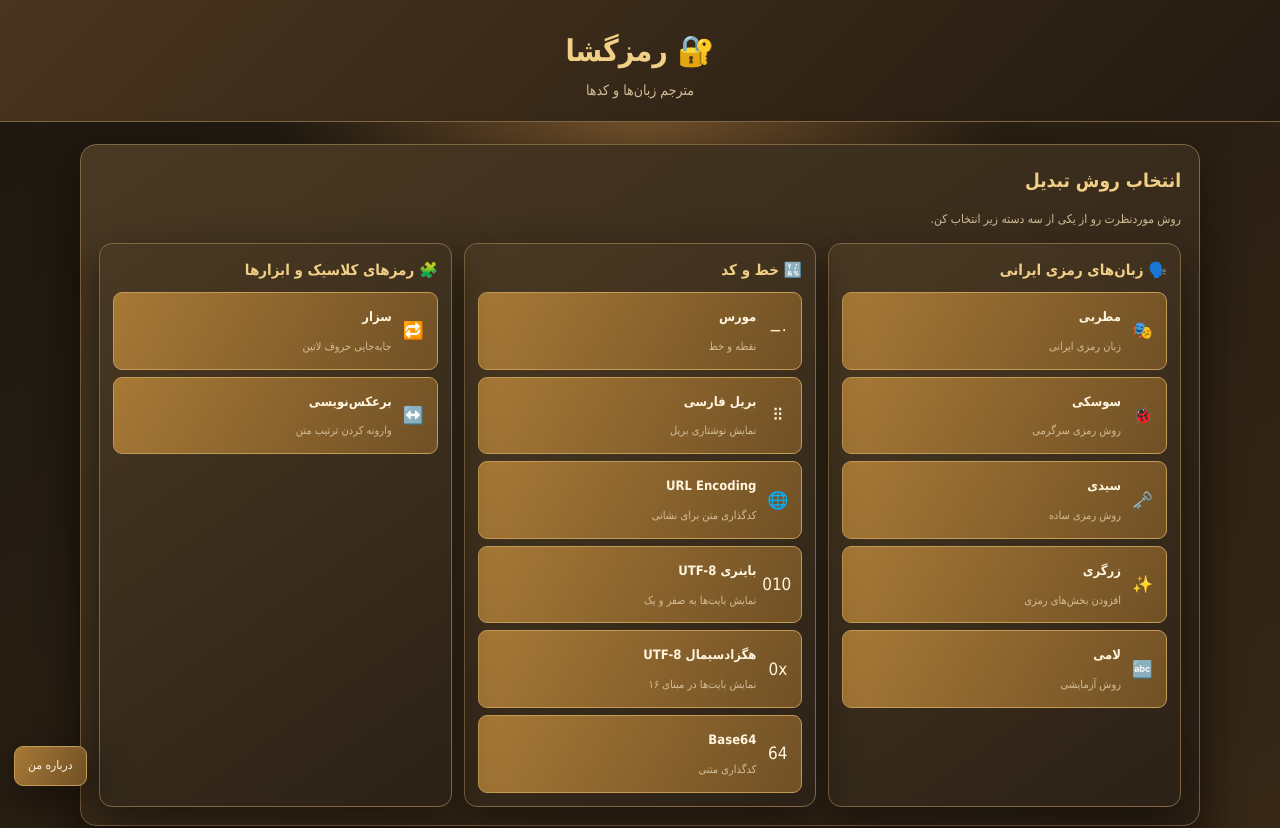
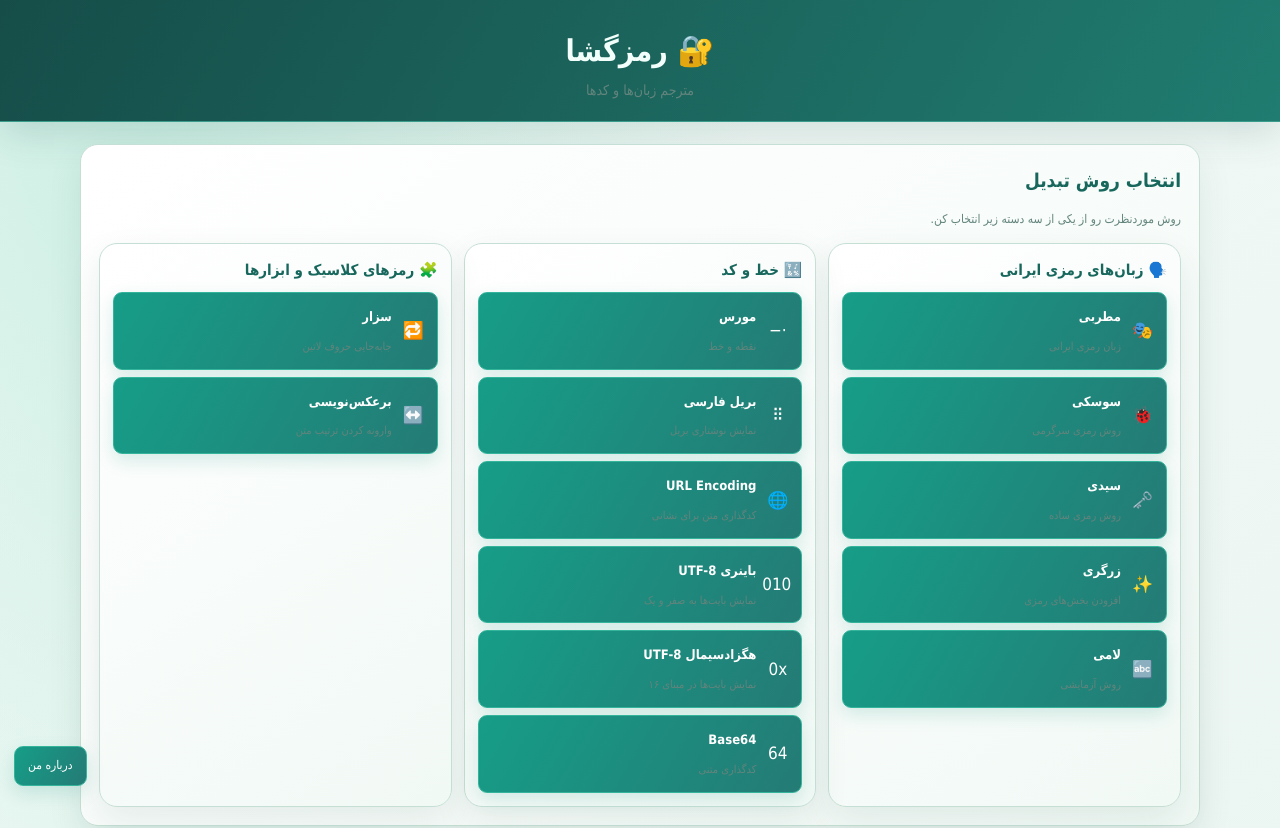
Before and after one commit to masoud73d/motarjeme-ramzi, a plain HTML site: page index.html in a window 1280 px wide. Shown: the top 828 px of the page. Drawn offline with Linux system fonts and the light colour scheme.

Commit message:
Refine secret languages palette

```diff
--- a/index.html
+++ b/index.html
@@ -62,7 +62,19 @@ textarea{min-height:115px}
 }
 
 /* MASOUD_VISUAL_REDESIGN_V1 */
-:root{--bg:#211b13;--panel:#33291c;--panel2:#493824;--border:#806744;--text:#fff4dc;--muted:#d4bd96;--accent:#e7b65f;--gold:#f3d48d;--input:#211a12;--shadow:0 14px 38px #100b05aa}body{background:radial-gradient(ellipse at 50% 0%,#74522b,transparent 40%),linear-gradient(145deg,#1c1710,#382817 60%,#17120c)!important}header{background:linear-gradient(135deg,#49351f,#241b12)!important;border-color:#806744!important}.panel,.language-group{background:linear-gradient(145deg,#493923,#2b2116)!important;border-color:#806744!important;box-shadow:0 16px 40px #100a05aa!important}h2,h3,.brand{color:#f1cf86!important}button,.primary,.method.active{background:linear-gradient(120deg,#a77936,#705025)!important;border-color:#c39b57!important;color:#fff5df!important}textarea,select{background:#211a12!important;border-color:#806744!important;color:#fff4dc!important}
+/* Secret-language studio — deep teal, mint and warm coral */
+:root{--bg:#edf6f3;--panel:#ffffff;--panel2:#e2f0eb;--border:#b9d8ce;--text:#173b38;--muted:#62847c;--accent:#20a58f;--gold:#f1a66f;--input:#f8fcfa;--shadow:0 14px 38px #17483b18}
+body{background:radial-gradient(ellipse at 12% 0%,#c9eee2 0,transparent 38%),radial-gradient(ellipse at 95% 85%,#ffe1d3 0,transparent 30%),linear-gradient(145deg,#f5fbf8,#e4f1ed)!important;color:#173b38!important}
+header{background:linear-gradient(120deg,#164d49,#207c70)!important;border-color:#3a9d8b!important;box-shadow:0 12px 35px #164d4925!important}
+.brand,h1,h2,h3{color:#17675d!important}
+header .brand,header h1,header h2,header h3{color:#f2fffa!important}
+.panel,.language-group{background:linear-gradient(145deg,#fff,#f1f9f5)!important;border:1px solid #c6dfd5!important;border-radius:18px!important;box-shadow:0 14px 35px #17483b16!important}
+h2,h3,.brand{color:#17675d!important}
+button,.primary,.method.active{background:linear-gradient(120deg,#169d88,#247b75)!important;border:1px solid #35b49c!important;color:#fff!important;box-shadow:0 7px 18px #168c7928!important}
+button:hover{filter:brightness(1.06)}
+textarea,select{background:#fbfefc!important;border:1px solid #b8d8ce!important;color:#173b38!important}
+label,.small{color:#62847c!important}
+::placeholder{color:#8aa9a0!important}
 </style>
 </head>
 <body>
```
